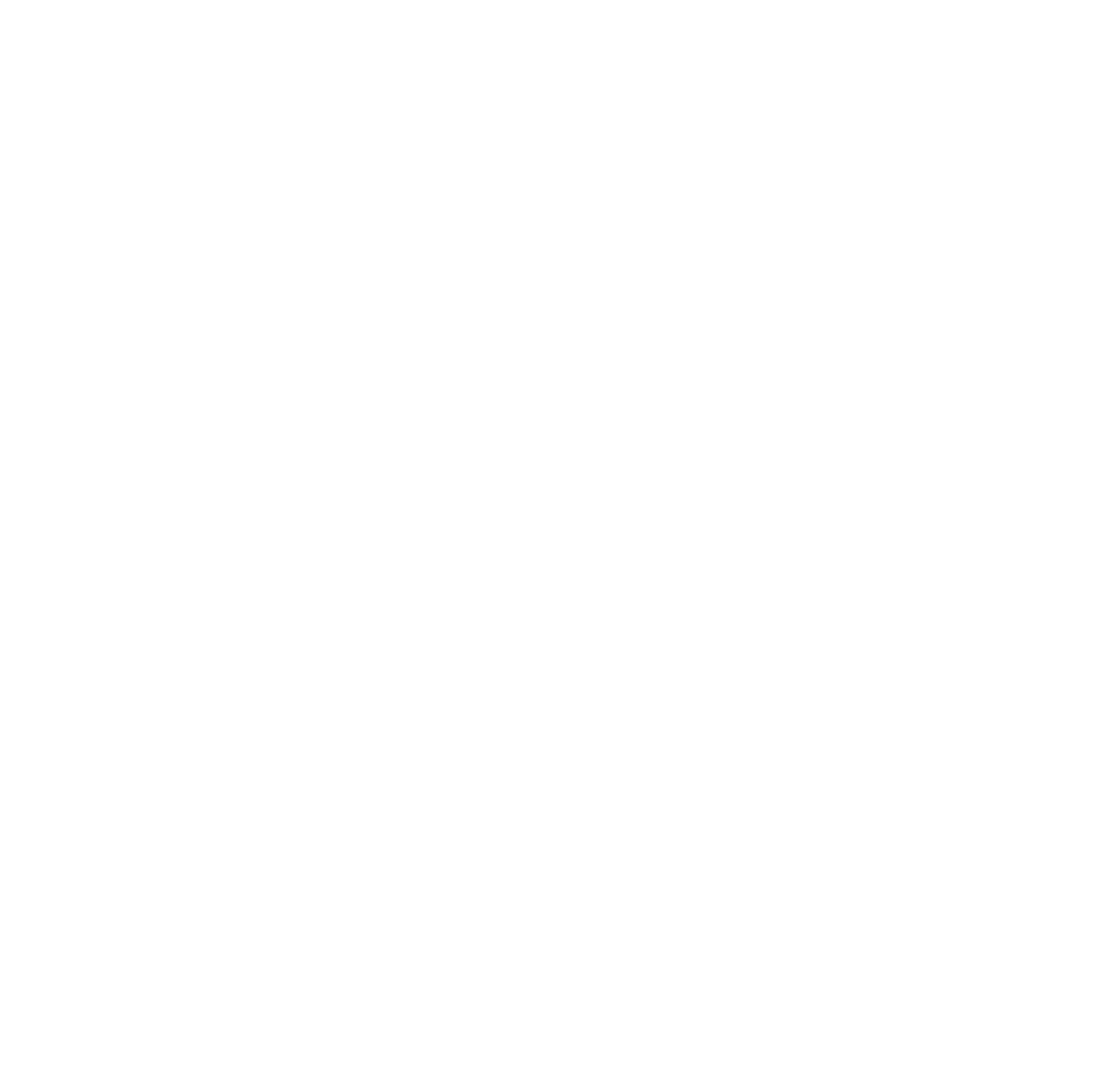
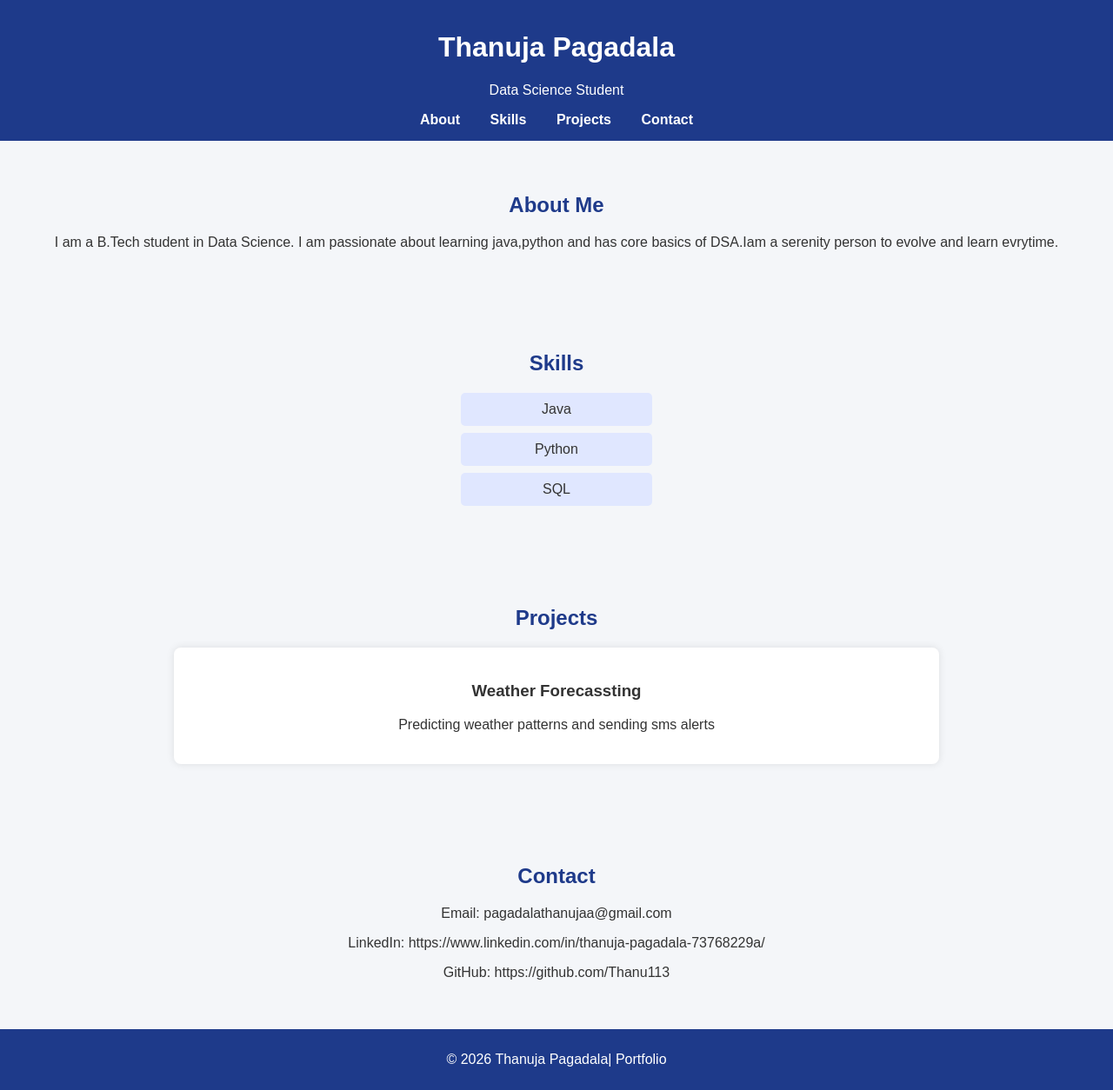
Before and after one commit to Thanu113/Portfolio, a plain HTML site: page index.html in a window 1280 px wide. Shown: the whole page at 87% size. Before the commit the page ends 800 px from the top, so only its background shows below. Drawn offline with Linux system fonts and the light colour scheme.

Commit message:
Portfolio created

```diff
--- a/index.html
+++ b/index.html
@@ -2,10 +2,125 @@
 <html lang="en">
 <head>
     <meta charset="UTF-8">
-    <meta name="viewport" content="width=, initial-scale=1.0">
-    <title>Portfolio </title>
+    <title>PADALA THANUJA| Portfolio</title>
+    <meta name="viewport" content="width=device-width, initial-scale=1.0">
+
+    <style>
+        body {
+            font-family: Arial, sans-serif;
+            margin: 0;
+            padding: 0;
+            background-color: #f4f6f9;
+            color: #333;
+        }
+
+        header {
+            background-color: #1e3a8a;
+            color: white;
+            padding: 15px 0;
+            text-align: center;
+        }
+
+        nav a {
+            color: white;
+            margin: 0 15px;
+            text-decoration: none;
+            font-weight: bold;
+        }
+
+        section {
+            padding: 40px;
+            text-align: center;
+        }
+
+        h2 {
+            color: #1e3a8a;
+        }
+
+        .skills ul {
+            list-style-type: none;
+            padding: 0;
+        }
+
+        .skills li {
+            background-color: #e0e7ff;
+            margin: 8px auto;
+            padding: 10px;
+            width: 200px;
+            border-radius: 5px;
+        }
+
+        .project-card {
+            background-color: white;
+            margin: 15px auto;
+            padding: 20px;
+            width: 70%;
+            border-radius: 8px;
+            box-shadow: 0 0 10px rgba(0,0,0,0.1);
+        }
+
+        footer {
+            background-color: #1e3a8a;
+            color: white;
+            text-align: center;
+            padding: 10px;
+        }
+
+        a {
+            color: #1e3a8a;
+        }
+    </style>
 </head>
+
 <body>
+
+<header>
+    <h1>Thanuja Pagadala</h1>
+    <p> Data Science Student</p>
+    <nav>
+        <a href="#about">About</a>
+        <a href="#skills">Skills</a>
+        <a href="#projects">Projects</a>
+        <a href="#contact">Contact</a>
+    </nav>
+</header>
+
+<section id="about">
+    <h2>About Me</h2>
+    <p>
+        I am a B.Tech student in Data Science.
+        I am passionate about learning java,python and has core basics of DSA.Iam a serenity person to evolve and learn evrytime.
+    </p>
+</section>
+
+<section id="skills" class="skills">
+    <h2>Skills</h2>
+    <ul>
+        <li>Java</li>
+        <li>Python</li>
+        <li>SQL</li>
+    </ul>
+</section>
+
+<section id="projects">
+    <h2>Projects</h2>
+    <div class="project-card">
+        <h3>Weather Forecassting</h3>
+        <p>Predicting weather patterns and sending sms alerts</p>
+    </div>
+
+</section>
+
+<section id="contact">
+    <h2>Contact</h2>
+    <p>Email: pagadalathanujaa@gmail.com</p>
+    <p>LinkedIn: https://www.linkedin.com/in/thanuja-pagadala-73768229a/</p>
+    <p>GitHub: https://github.com/Thanu113</p>
+</section>
+
+<footer>
+    <p>© 2026 Thanuja Pagadala| Portfolio</p>
+</footer>
 
 </body>
 </html>
```
